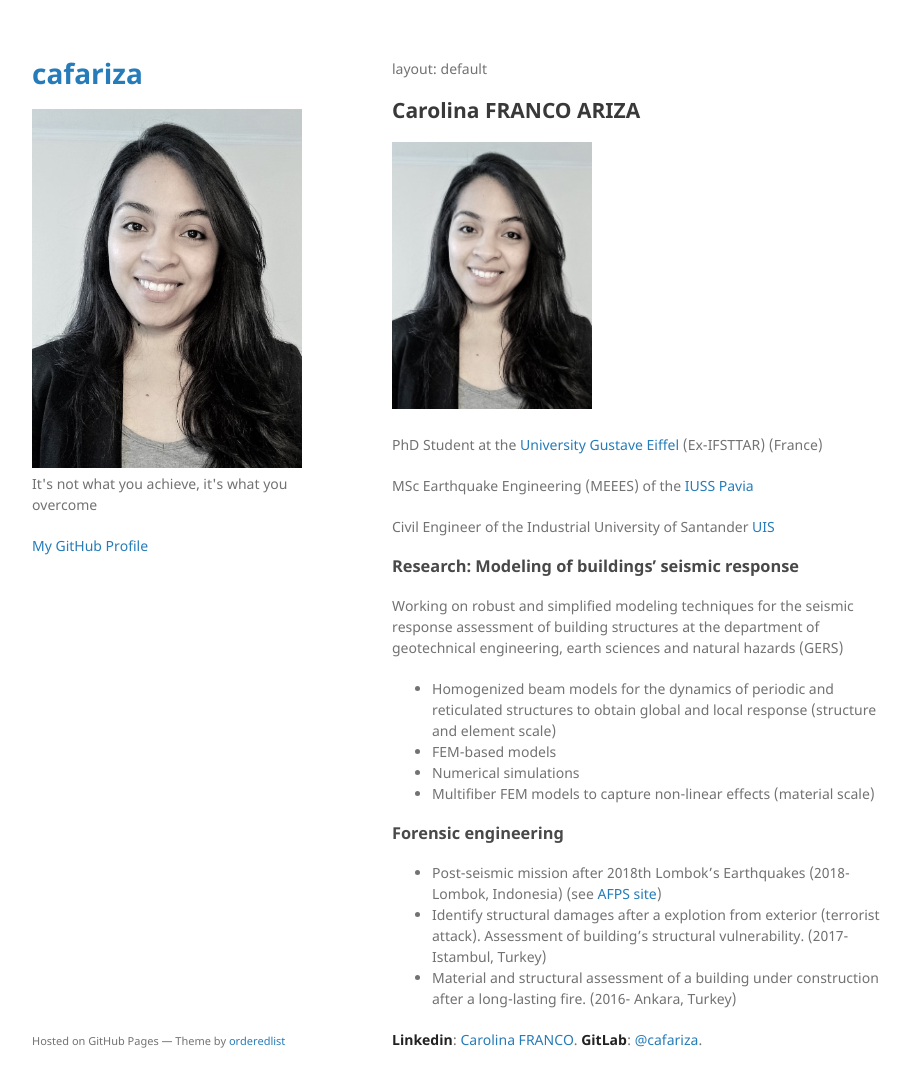
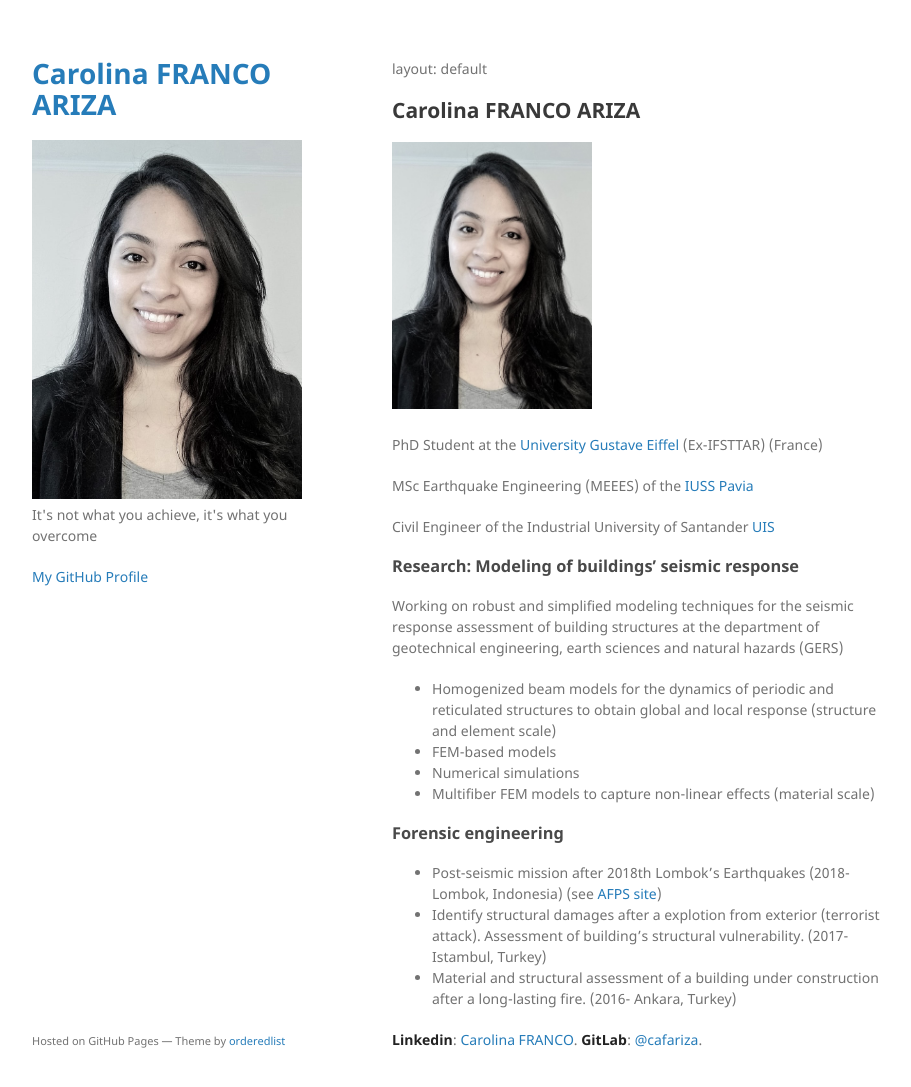
Before and after one commit to cafariza/cafariza.github.io, a Jekyll site: the page built from index.md, in a window 1280 px wide and 1120 px high. Shown: the top 1087 px of the window, without its empty margins (178-1089 px from the left). Built offline with Jekyll 4.4.1, drawn with Linux system fonts in a browser that asks for light colours; our own code applies the rules of GitHub Pages for plain Markdown files.

Commit message:
Update _config.yml

```diff
--- a/_config.yml
+++ b/_config.yml
@@ -1,6 +1,6 @@
 theme: jekyll-theme-minimal
 
-title: cafariza
+title: Carolina FRANCO ARIZA
 email: carolina.franco@univ-eiffel.fr
 description: "It's not what you achieve, it's what you overcome"
 logo: Photo.jpeg
@@ -10,7 +10,6 @@ show_downloads: false
 # Author settings
 author: Carolina FRANCO ARIZA # add your name
 author-img: Photo.jpeg # add your photo
-#social-twitter: flomin_ # add your Twitter handle
 social-github: cafariza # add your Github handle
 social-linkedin: cafariza # add your Linkedin handle
 social-email: cafariza@gmail.com # add your Email address
```
